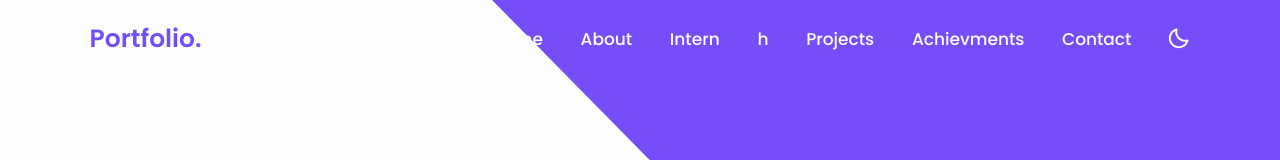
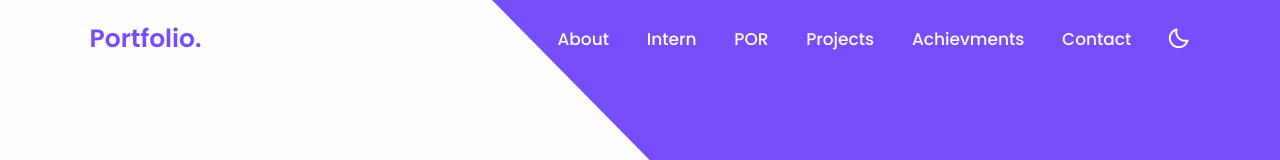
Before and after one commit to shettyaastha/PortfolioAastha, a plain HTML site: page PORTFOLIO/index.html in a window 1280 px wide. Shown: the top 160 px of the page. Drawn offline with nearby package versions, Linux system fonts and the light colour scheme.

Commit message:
Update index.html

```diff
--- a/PORTFOLIO/index.html
+++ b/PORTFOLIO/index.html
@@ -27,7 +27,7 @@
             <a href="#home" class="active">Home</a>
             <a href="#about">About</a>
             <a href="#intern">Intern</a>
-            <a href="#services">h</a>
+            <a href="#services">POR</a>
             <a href="#portfolio">Projects</a>
             <a href="#achiev">Achievments</a>
             <a href="#contact">Contact</a>
```
